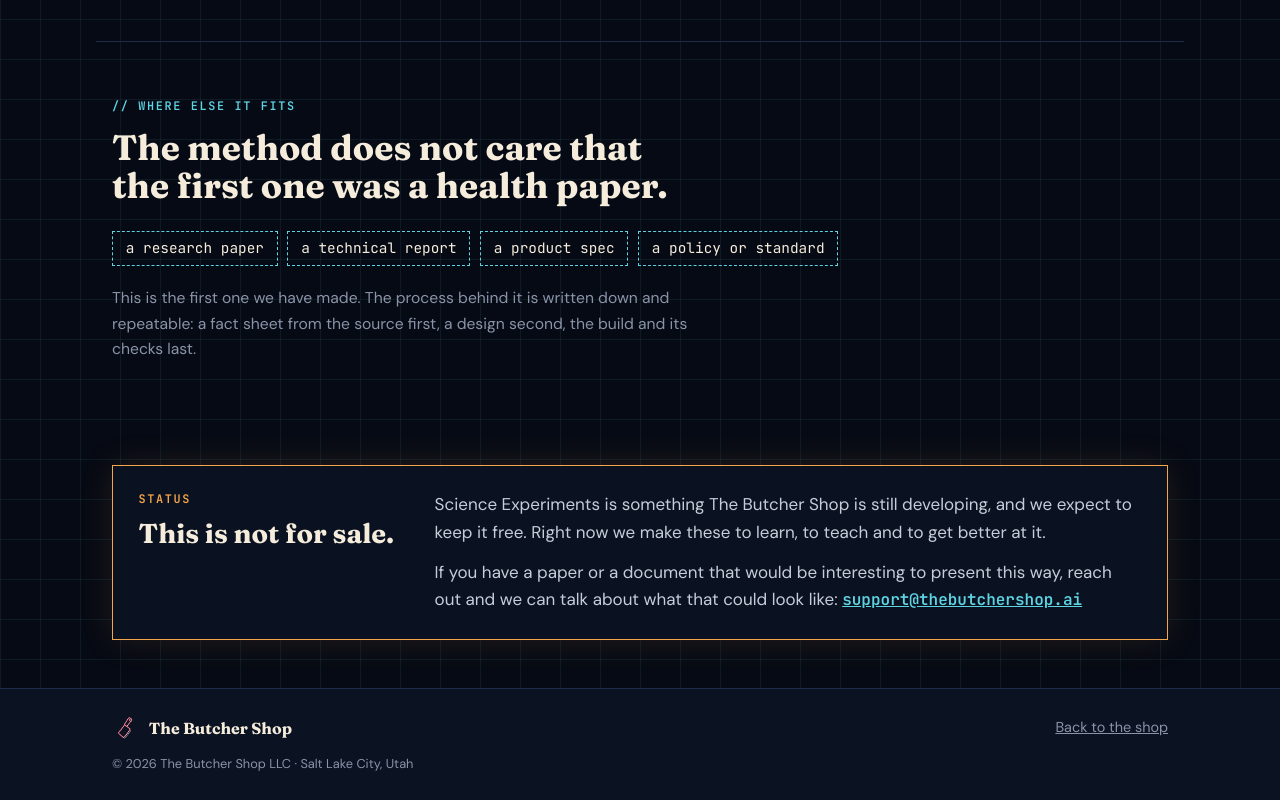
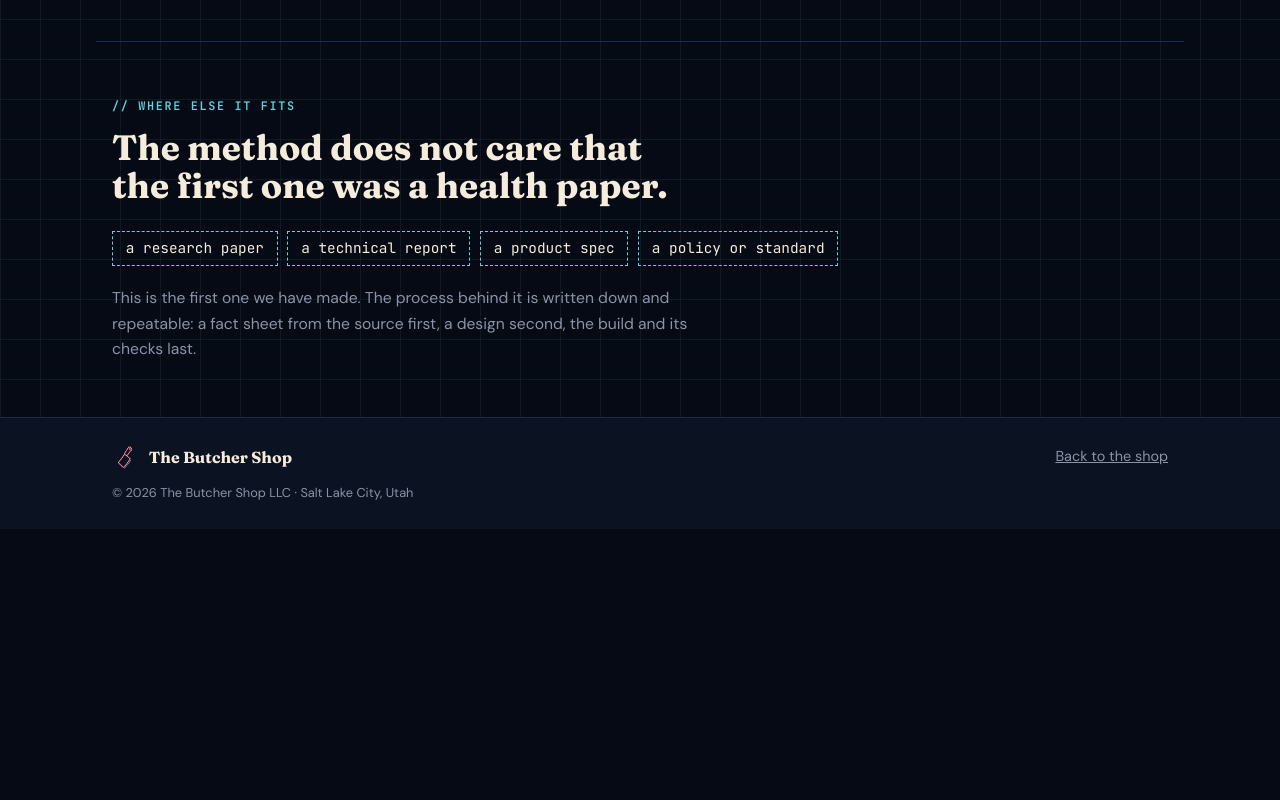
Before and after one commit to ryanxbutcher/paper-analysis, a plain HTML site: page index.html in a window 1280 px wide. Shown: the part 1301-2101 px from the top of the page. After the commit the page ends 1830 px from the top, so only its background shows below. Drawn offline with Linux system fonts and the light colour scheme; a web font is replaced by a local one.

Commit message:
Landing page: a single 'Service in development' flag

```diff
--- a/index.html
+++ b/index.html
@@ -43,7 +43,7 @@ p{margin:0}
 .eyebrow{color:var(--cyan)}
 .eyebrow::before{content:"// "}
 
-/* status line: says plainly this is not for sale */
+/* status flag */
 .status{display:inline-flex;flex-wrap:wrap;align-items:center;gap:.5rem .9rem;color:var(--cream);border:1px solid var(--line);background:#0B1222cc;padding:.55rem .8rem}
 .status i{width:.55rem;height:.55rem;border-radius:50%;background:var(--green);box-shadow:0 0 .6rem var(--green);animation:pulse 2.4s ease-in-out infinite}
 .status b{color:var(--amber);font-weight:600}
@@ -109,7 +109,7 @@ p{margin:0}
 .b-more .wrap{padding-block:3rem;text-align:center}
 .b-more p{max-width:38rem;margin:0 auto}
 
-/* ---------- shared: the not-for-sale panel and the shop footer ---------- */
+/* ---------- shared: the shop footer ---------- */
 .contact .wrap{padding-block:3rem}
 .panel{border:1px solid var(--amber);background:#0B1222e6;padding:1.6rem;display:grid;grid-template-columns:minmax(0,16rem) minmax(0,1fr);gap:1rem 2.5rem;box-shadow:0 0 2rem #F4A64A1f}
 .panel h2{font-size:1.7rem;font-weight:700}
@@ -152,7 +152,7 @@ p{margin:0}
 </head>
 <body>
 <header class="top"><div class="wrap">
-  <p class="status mono"><i></i>The Butcher Shop <b>Not for sale</b> In development</p>
+  <p class="status mono"><i></i>Service in development</p>
   <p class="sign">Science Experiments</p>
 </div></header>
 
@@ -201,13 +201,6 @@ p{margin:0}
     <p class="note">This is the first one we have made. The process behind it is written down and repeatable: a fact sheet from the source first, a design second, the build and its checks last.</p>
   </div></section>
 
-  <section class="contact"><div class="wrap"><div class="panel">
-    <div><p class="tag mono">Status</p><h2>This is not for sale.</h2></div>
-    <div>
-      <p>Science Experiments is something The Butcher Shop is still developing, and we expect to keep it free. Right now we make these to learn, to teach and to get better at it.</p>
-      <p>If you have a paper or a document that would be interesting to present this way, reach out and we can talk about what that could look like: <a class="addr" href="mailto:support@thebutchershop.ai">support@thebutchershop.ai</a></p>
-    </div>
-  </div></div></section>
 </main>
 
 <footer class="shopfoot"><div class="wrap">
```
